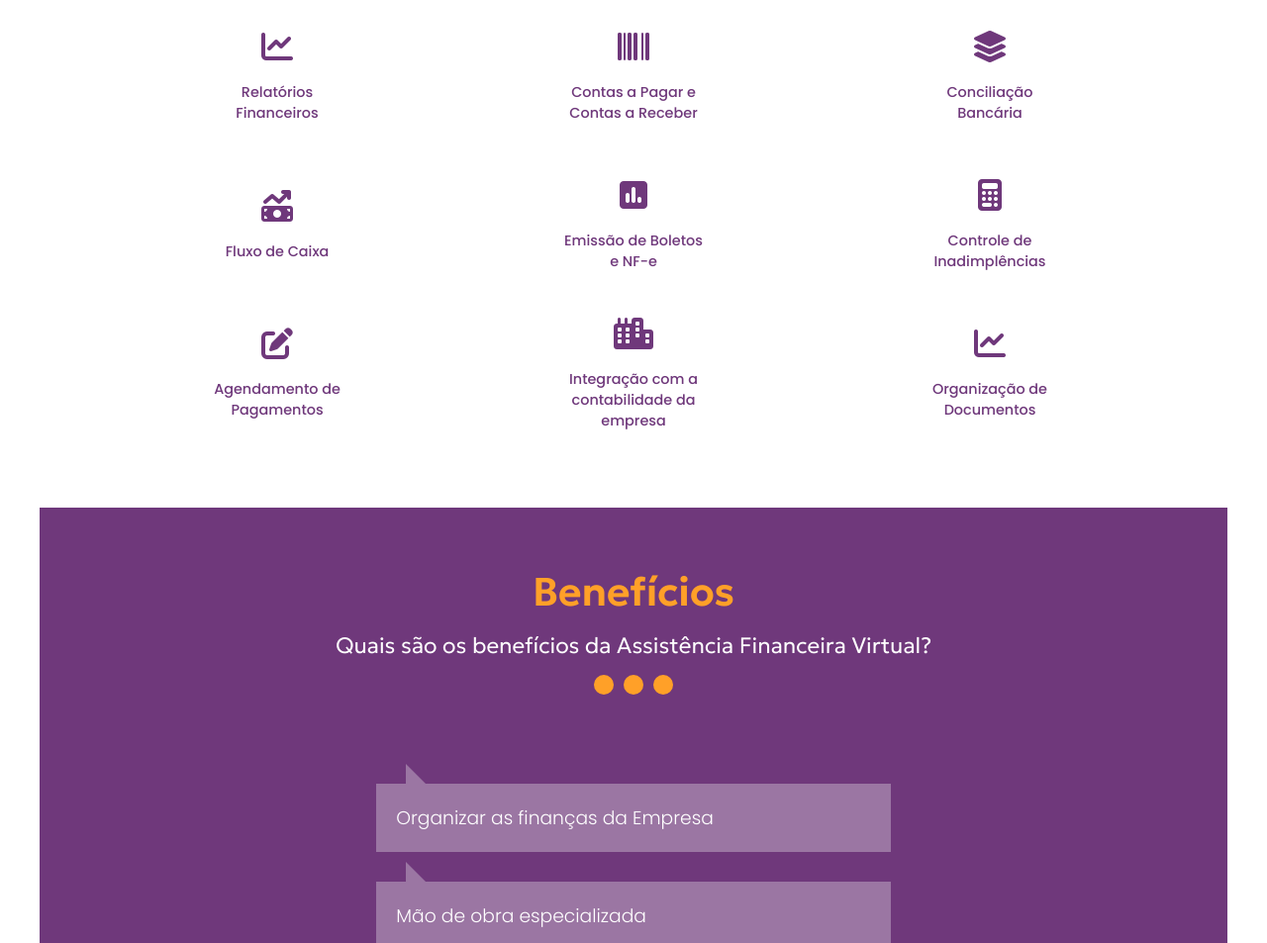
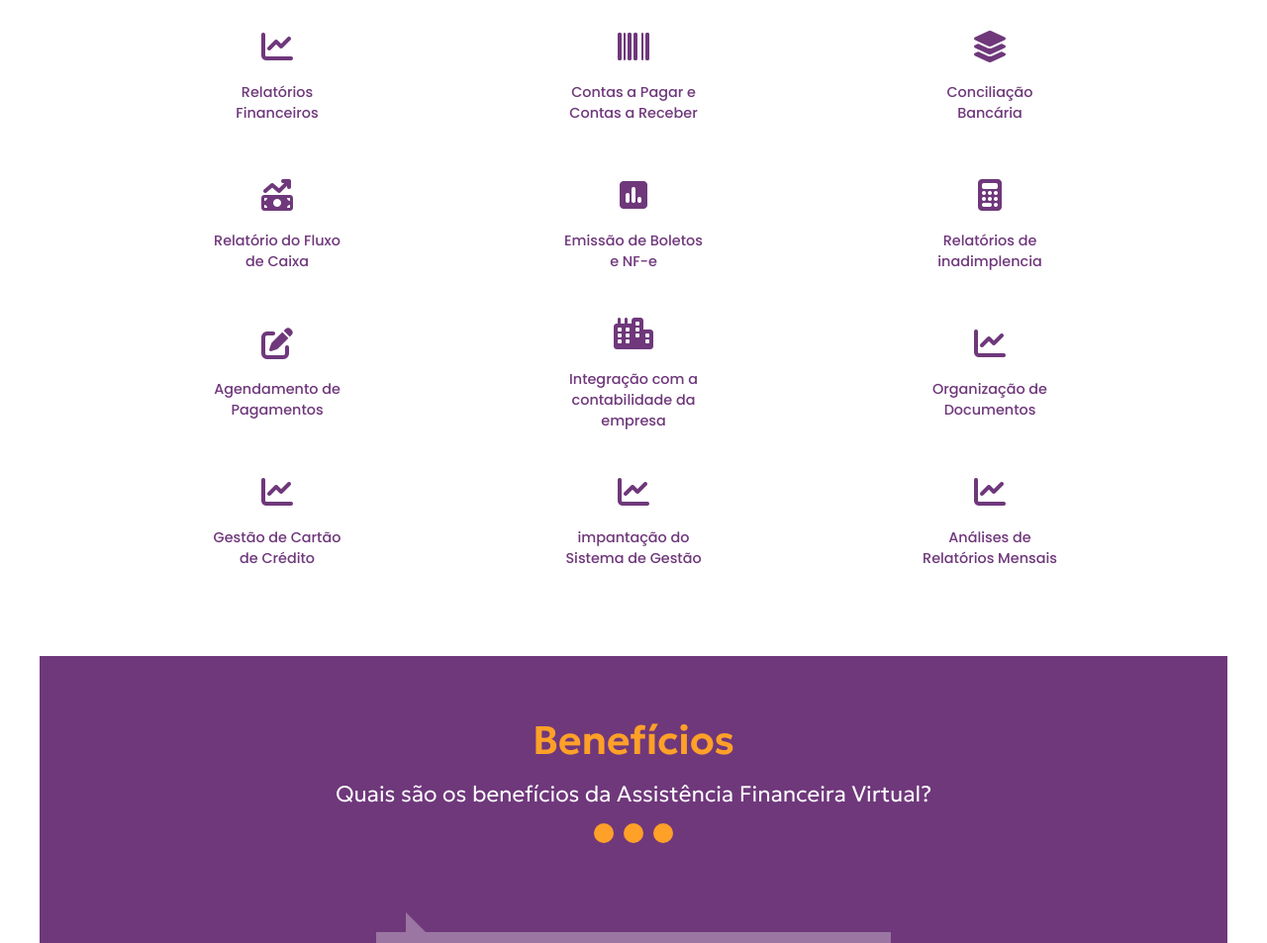
Before and after one commit to Adriely-Castro/portifolio-gisleny, a plain HTML site: page index.html in a window 1280 px wide. Shown: the part 1587-2540 px from the top of the page at 99% size. Drawn offline with Linux system fonts and the light colour scheme.

Commit message:
third commit

```diff
--- a/index.html
+++ b/index.html
@@ -82,7 +82,7 @@
                 </li>
                 <li>
                     <i class="fa-sharp fa-solid fa-money-bill-trend-up"></i>
-                    <h3>Fluxo de Caixa</h3>
+                    <h3>Relatório do Fluxo de Caixa</h3>
                 </li>
                 <li>
                     <i class="fa-solid fa-square-poll-vertical"></i>
@@ -90,7 +90,7 @@
                 </li>
                 <li>
                     <i class="fa-solid fa-calculator"></i>
-                    <h3>Controle de Inadimplências</h3>
+                    <h3>Relatórios de inadimplencia</h3>
                 </li>
                 <li>
                     <i class="fa-sharp fa-solid fa-pen-to-square"></i>
@@ -103,6 +103,18 @@
                 <li>
                     <i aria-hidden="true" class="fas fa-chart-line"></i>
                     <h3>Organização de Documentos</h3>
+                </li>
+                <li>
+                    <i aria-hidden="true" class="fas fa-chart-line"></i>
+                    <h3>Gestão de Cartão de Crédito</h3>
+                </li>
+                <li>
+                    <i aria-hidden="true" class="fas fa-chart-line"></i>
+                    <h3>impantação do Sistema de Gestão</h3>
+                </li>
+                <li>
+                    <i aria-hidden="true" class="fas fa-chart-line"></i>
+                    <h3>Análises de Relatórios Mensais</h3>
                 </li>
             </ul>
         </div>
```
